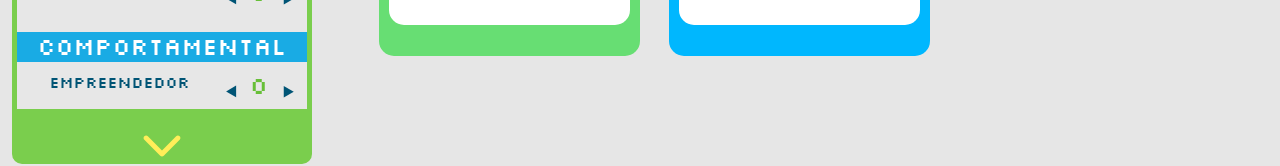
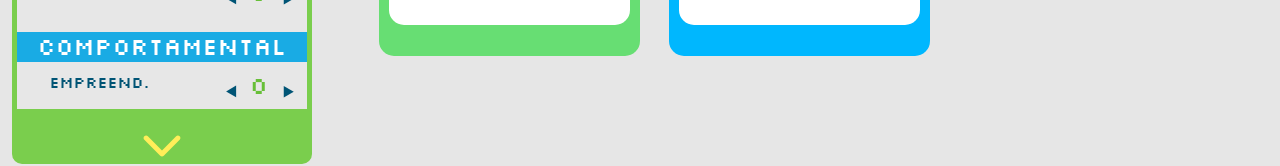
Before and after one commit to kamiszzz/projeto-levelup-principal, an Angular app: page / in a window 1280 px wide. Shown: the part 848-1014 px from the top of the page. Built offline with nearby package versions, Linux system fonts and the light colour scheme.

Commit message:
alteração empreend

```diff
--- a/src/app/componentes/main/perfil/perfil.component.html
+++ b/src/app/componentes/main/perfil/perfil.component.html
@@ -217,7 +217,7 @@
                 <ul>
                     <li>
                         <div class="div-skills">
-                            <label class="ff-silkscreen font-skills" for="">Empreendedor</label>
+                            <label class="ff-silkscreen font-skills" for="">Empreend.</label>
                             <div>
                                 <button class="btn" data-controle="-">
                                     <img src="../../../../assets/imagem/seta esquerda.svg">
```
